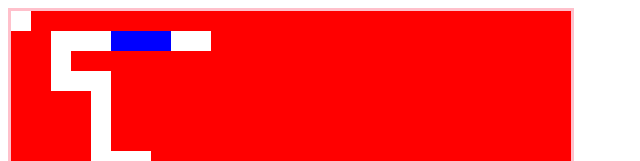
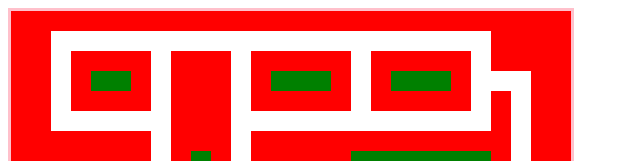
Before and after one commit to rfernandez20698/pacman, a plain HTML site: page PacmanSantJordi/index.html in a window 1280 px wide. Shown: the top 161 px of the page, without its empty margins (0-640 px from the left). Drawn offline with Linux system fonts and the light colour scheme.

Commit message:
Add files via upload

```diff
--- a/PacmanSantJordi/index.html
+++ b/PacmanSantJordi/index.html
@@ -9,7 +9,7 @@
 </head>
 <body>
     <div class="grid">
-        <div></div>
+
     </div>
     <h3> Score:<span id="score"></span></h3>
 </body>
--- a/PacmanSantJordi/script.js
+++ b/PacmanSantJordi/script.js
@@ -17,33 +17,33 @@ const grid = document.querySelector(".grid");
 
 const layout = [
     0, 0, 0 ,0, 0, 0, 0, 0, 0, 0, 0, 0, 0, 0, 0, 0, 0, 0, 0, 0, 0, 0, 0, 0, 0, 0, 0, 0,
-    0, 3, 3, 3, 2, 2, 2, 3, 3, 0, 0, 0, 0, 0, 0, 0, 0, 0, 0, 0, 0, 0, 0, 0, 0, 0, 0, 0,
-    0, 3, 0, 0, 0, 0, 0, 0, 0, 0, 0, 0, 0, 0, 0, 0, 0, 0, 0, 0, 0, 0, 0, 0, 0, 0, 0, 0,
-    0, 3, 3, 3, 0, 0, 0, 0, 0, 0, 0, 0, 0, 0, 0, 0, 0, 0, 0, 0, 0, 0, 0, 0, 0, 0, 0, 0,
-    0, 0, 0, 3, 0, 0, 0, 0, 0, 0, 0, 0, 0, 0, 0, 0, 0, 0, 0, 0, 0, 0, 0, 0, 0, 0, 0, 0,
-    0, 0, 0, 3, 0, 0, 0, 0, 0, 0, 0, 0, 0, 0, 0, 0, 0, 0, 0, 0, 0, 0, 0, 0, 0, 0, 0, 0,
-    0, 0, 0, 3, 0, 0, 0, 0, 0, 0, 0, 0, 0, 0, 0, 0, 0, 0, 0, 0, 0, 0, 0, 0, 0, 0, 0, 0,
-    0, 0, 0, 3, 3, 3, 0, 0, 0, 0, 0, 0, 0, 0, 0, 0, 0, 0, 0, 0, 0, 0, 0, 0, 0, 0, 0, 0,
-    0, 0, 0, 0, 0, 3, 0, 0, 0, 0, 0, 0, 0, 0, 0, 0, 0, 0, 0, 0, 0, 0, 0, 0, 0, 0, 0, 0,
-    0, 0, 0, 0, 0, 3, 0, 0, 0, 0, 0, 0, 0, 0, 0, 0, 0, 0, 0, 0, 0, 0, 0, 0, 0, 0, 0, 0,
-    0, 0, 0, 0, 0, 3, 3, 3, 2, 2, 0, 0, 0, 0, 0, 0, 0, 0, 0, 0, 0, 0, 0, 0, 0, 0, 0, 0,
+    0, 0, 3, 3, 3, 3, 3, 3, 3, 3, 3, 3, 3, 3, 3, 3, 3, 3, 3, 3, 3, 3, 3, 3, 0, 0, 0, 0,
+    0, 0, 3, 0, 0, 0, 0, 3, 0, 0, 0, 3, 0, 0, 0, 0, 0, 3, 0, 0, 0, 0, 0, 3, 0, 0, 0, 0,
+    0, 0, 3, 0, 1, 1, 0, 3, 0, 0, 0, 3, 0, 1, 1, 1, 0, 3, 0, 1, 1, 1, 0, 3, 3, 3, 0, 0,
+    0, 0, 3, 0, 0, 0, 0, 3, 0, 0, 0, 3, 0, 0, 0, 0, 0, 3, 0, 0, 0, 0, 0, 3, 0, 3, 0, 0,
+    0, 0, 3, 3, 3, 3, 3, 3, 0, 0, 0, 3, 3, 3, 3, 3, 3, 3, 3, 3, 3, 3, 3, 3, 0, 3, 0, 0,
+    0, 0, 0, 0, 0, 0, 0, 3, 0, 0, 0, 3, 0, 0, 0, 0, 0, 0, 0, 0, 0, 0, 0, 0, 0, 3, 0, 0,
+    0, 0, 0, 0, 0, 0, 0, 3, 0, 1, 0, 3, 0, 0, 0, 0, 0, 1, 1, 1, 1, 1, 1, 1, 0, 3, 0, 0,
+    0, 0, 0, 0, 0, 0, 0, 3, 0, 1, 0, 3, 0, 0, 0, 0, 0, 1, 0, 0, 0, 0, 0, 1, 0, 3, 0, 0,
+    0, 0, 0, 0, 0, 0, 0, 3, 0, 1, 0, 3, 0, 0, 0, 0, 0, 1, 0, 0, 1, 1, 1, 1, 0, 3, 0, 0,
+    0, 0, 0, 0, 0, 0, 0, 3, 0, 1, 0, 3, 0, 0, 0, 0, 0, 1, 0, 0, 1, 0, 0, 0, 0, 3, 0, 0,
+    0, 0, 0, 0, 0, 0, 0, 3, 0, 0, 0, 3, 0, 0, 0, 0, 0, 1, 0, 0, 1, 0, 0, 0, 0, 3, 0, 0,
+    0, 0, 0, 0, 0, 0, 0, 3, 0, 0, 2, 2, 2, 2, 2, 2, 0, 1, 0, 0, 1, 0, 0, 0, 0, 3, 0, 0,
+    0, 0, 0, 0, 0, 0, 0, 3, 0, 0, 2, 2, 2, 2, 2, 2, 0, 1, 0, 0, 1, 1, 1, 1, 0, 3, 0, 0,
+    0, 0, 0, 0, 0, 0, 0, 3, 0, 0, 2, 2, 2, 2, 2, 2, 0, 1, 1, 1, 1, 1, 1, 1, 0, 3, 0, 0,
+    0, 0, 0, 0, 0, 0, 0, 3, 0, 0, 0, 0, 0, 0, 0, 0, 0, 0, 0, 0, 0, 0, 0, 0, 0, 3, 0, 0,
+    0, 0, 0, 0, 0, 0, 0, 3, 3, 3, 3, 3, 3, 3, 3, 3, 3, 3, 3, 3, 3, 3, 3, 3, 3, 3, 0, 0,
+    0, 0, 0, 0, 0, 0, 0, 3, 0, 0, 0, 0, 0, 0, 0, 0, 0, 0, 3, 0, 0, 0, 0, 0, 0, 0, 0, 0,
+    0, 0, 0, 0, 0, 0, 0, 3, 0, 0, 1, 1, 1, 1, 1, 0, 0, 0, 3, 0, 0, 0, 0, 0, 0, 0, 0, 0,
+    0, 0, 0, 0, 0, 0, 0, 3, 0, 0, 0, 0, 0, 0, 0, 0, 0, 0, 3, 0, 0, 0, 0, 0, 0, 0, 0, 0,
+    0, 0, 3, 3, 3, 3, 3, 3, 3, 3, 3, 3, 3, 3, 3, 3, 3, 3, 3, 3, 3, 3, 3, 3, 3, 3, 0, 0,
+    0, 0, 3, 0, 0, 0, 0, 3, 0, 0, 0, 0, 0, 0, 3, 0, 0, 0, 0, 0, 0, 3, 0, 0, 0, 3, 0, 0,
+    0, 0, 3, 0, 1, 1, 0, 3, 0, 1, 1, 1, 1, 0, 3, 0, 1, 1, 1, 1, 0, 3, 0, 1, 0, 3, 0, 0,
+    0, 0, 3, 0, 0, 0, 0, 3, 0, 0, 0, 0, 0, 0, 3, 0, 0, 0, 0, 0, 0, 3, 0, 0, 0, 3, 0, 0,
+    0, 0, 3, 3, 3, 3, 3, 3, 3, 3, 3, 3, 3, 3, 3, 3, 3, 3, 3, 3, 3, 3, 3, 3, 3, 3, 0, 0,
     0, 0, 0, 0, 0, 0, 0, 0, 0, 0, 0, 0, 0, 0, 0, 0, 0, 0, 0, 0, 0, 0, 0, 0, 0, 0, 0, 0,
     0, 0, 0, 0, 0, 0, 0, 0, 0, 0, 0, 0, 0, 0, 0, 0, 0, 0, 0, 0, 0, 0, 0, 0, 0, 0, 0, 0,
     0, 0, 0, 0, 0, 0, 0, 0, 0, 0, 0, 0, 0, 0, 0, 0, 0, 0, 0, 0, 0, 0, 0, 0, 0, 0, 0, 0,
-    0, 0, 0, 0, 0, 0, 0, 0, 0, 0, 0, 0, 0, 0, 0, 0, 0, 0, 0, 0, 0, 0, 0, 0, 0, 0, 0, 0,
-    0, 0, 0, 0, 0, 0, 0, 0, 0, 0, 0, 0, 0, 0, 0, 0, 0, 0, 0, 0, 0, 0, 0, 0, 0, 0, 0, 0,
-    0, 0, 0, 0, 0, 0, 0, 0, 0, 0, 0, 0, 0, 0, 0, 0, 0, 0, 0, 0, 0, 0, 0, 0, 0, 0, 0, 0,
-    0, 0, 0, 0, 0, 0, 0, 0, 0, 0, 0, 0, 0, 0, 0, 0, 0, 0, 0, 0, 0, 0, 0, 0, 0, 0, 0, 0,
-    0, 0, 0, 0, 0, 0, 0, 0, 0, 0, 0, 0, 0, 0, 0, 0, 0, 0, 0, 0, 0, 0, 0, 0, 0, 0, 0, 0,
-    0, 0, 0, 0, 0, 0, 0, 0, 0, 0, 0, 0, 0, 0, 0, 0, 0, 0, 0, 0, 0, 0, 0, 0, 0, 0, 0, 0,
-    0, 0, 0, 0, 0, 0, 0, 0, 0, 0, 0, 0, 0, 0, 0, 0, 0, 0, 0, 0, 0, 0, 0, 0, 0, 0, 0, 0,
-    0, 0, 0, 0, 0, 0, 0, 0, 0, 0, 0, 0, 0, 0, 0, 0, 0, 0, 0, 0, 0, 0, 0, 0, 0, 0, 0, 0,
-    0, 0, 0, 0, 0, 0, 0, 0, 0, 0, 0, 0, 0, 0, 0, 0, 0, 0, 0, 0, 0, 0, 0, 0, 0, 0, 0, 0,
-    0, 0, 0, 0, 0, 0, 0, 0, 0, 0, 0, 0, 0, 0, 0, 0, 0, 0, 0, 0, 0, 0, 0, 0, 0, 0, 0, 0,
-    0, 0, 0, 0, 0, 0, 0, 0, 0, 0, 0, 0, 0, 0, 0, 0, 0, 0, 0, 0, 0, 0, 0, 0, 0, 0, 0, 0,
-    0, 0, 0, 0, 0, 0, 0, 0, 0, 0, 0, 0, 0, 0, 0, 0, 0, 0, 0, 0, 0, 0, 0, 0, 0, 0, 0, 0,
-    0, 0, 0, 0, 0, 0, 0, 0, 0, 0, 0, 0, 0, 0, 0, 0, 0, 0, 0, 0, 0, 0, 0, 0, 0, 0, 0, 0,
-    0, 0, 0, 0, 0, 0, 0, 0, 0, 0, 0, 0, 0, 0, 0, 0, 0, 0, 0, 0, 0, 0, 0, 0, 0, 0, 0
 
 ]
 
--- a/PacmanSantJordi/style.css
+++ b/PacmanSantJordi/style.css
@@ -12,6 +12,7 @@
 }
 
 .red{
+    background-image: url(./img/petalospng.png);
     background-color: red;
 }
 
```
